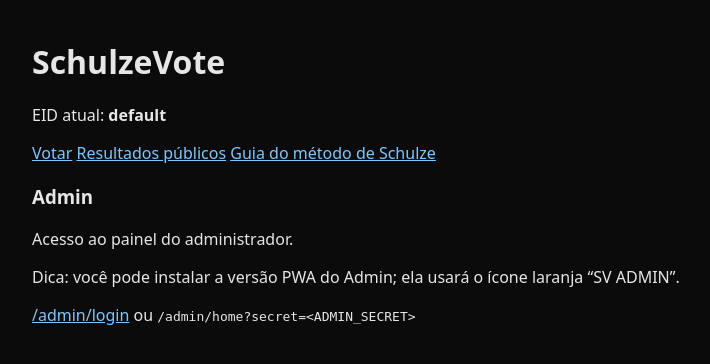
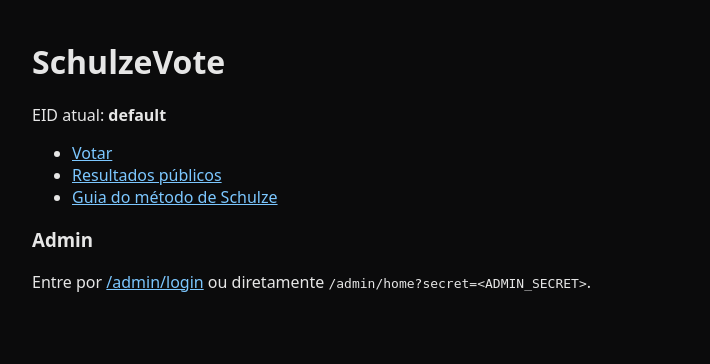
Before and after one commit to Jccasafus-hub/SchulzeVote, a Flask app: page / in a window 1280 px wide. Shown: the top 364 px of the page, without its empty margins (128-838 px from the left). Run offline with Flask 3, Linux system fonts and the light colour scheme.

Commit message:
Update index.html

```diff
--- a/templates/index.html
+++ b/templates/index.html
@@ -1,23 +1,15 @@
 {% extends "base.html" %}
-{% block title %}Início · SchulzeVote{% endblock %}
 {% block content %}
-  <h1>SchulzeVote</h1>
-  <p class="muted">EID atual: <b>{{ get_current_election_id() }}</b></p>
+<h1>SchulzeVote</h1>
+<p>EID atual: <b>{{ get_current_election_id() }}</b></p>
+<ul>
+  <li><a href="/vote">Votar</a></li>
+  <li><a href="/results">Resultados públicos</a></li>
+  <li><a href="/schulze_guide">Guia do método de Schulze</a></li>
+</ul>
 
-  <div class="grid autofit-240" style="margin-top:12px">
-    <a class="card" href="/vote">Votar</a>
-    <a class="card" href="/results">Resultados públicos</a>
-    <a class="card" href="/schulze_guide">Guia do método de Schulze</a>
-  </div>
-
-  <h3 style="margin-top:20px">Admin</h3>
-  <div class="card" data-install-host>
-    <p>Acesso ao painel do administrador.</p>
-    <p class="small muted">Dica: você pode instalar a versão PWA do Admin; ela usará o ícone laranja “SV ADMIN”.</p>
-    <p>
-      <a class="tag" href="/admin/login">/admin/login</a>
-      <span class="small">ou</span>
-      <code class="tag">/admin/home?secret=&lt;ADMIN_SECRET&gt;</code>
-    </p>
-  </div>
+<h3>Admin</h3>
+<p>Entre por <a href="/admin/login">/admin/login</a> ou diretamente
+  <code>/admin/home?secret=&lt;ADMIN_SECRET&gt;</code>.
+</p>
 {% endblock %}
```
